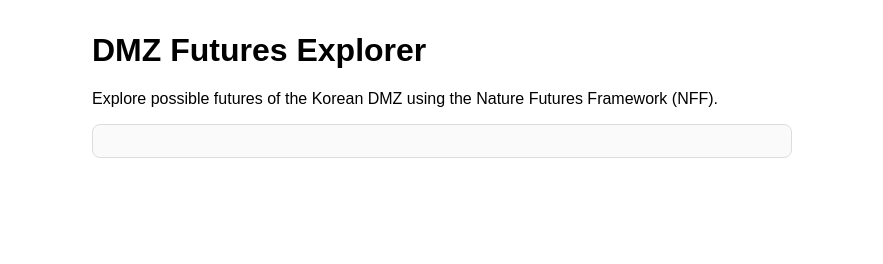
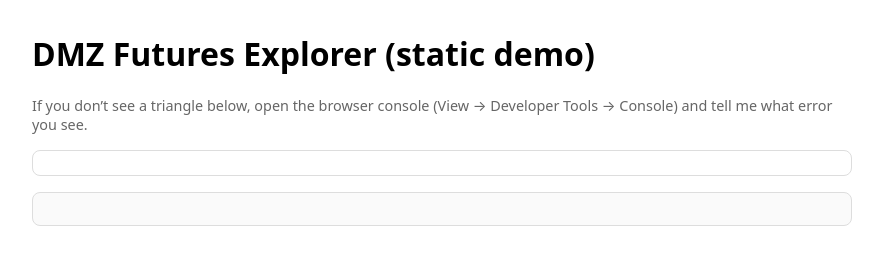
Before and after one commit to gdpeterson/DMZ-NFF-scenarios, a plain HTML site: page index.html in a window 1280 px wide. Shown: the whole page, without its empty margins (198-1081 px from the left). Drawn offline with nearby package versions, Linux system fonts and the light colour scheme; no server answers.

Commit message:
Update index.html

```diff
--- a/index.html
+++ b/index.html
@@ -3,17 +3,27 @@
 <head>
   <meta charset="UTF-8" />
   <title>DMZ Futures Explorer</title>
-  <link rel="stylesheet" href="styles.css" />
+  <meta name="viewport" content="width=device-width, initial-scale=1" />
+
+  <style>
+    body { font-family: system-ui, -apple-system, Segoe UI, Roboto, sans-serif; max-width: 820px; margin: 2rem auto; padding: 0 1rem; }
+    #plot { margin-top: 1rem; border: 1px solid #ddd; border-radius: 8px; padding: 12px; }
+    .card { margin-top: 1rem; padding: 1rem; border: 1px solid #ddd; border-radius: 8px; background: #fafafa; }
+    .muted { color: #666; font-size: 0.9rem; }
+  </style>
+
+  <!-- Load D3 FIRST -->
   <script src="https://d3js.org/d3.v7.min.js"></script>
+  <!-- Load our code AFTER, using defer so it runs when DOM is ready -->
+  <script src="explore.js" defer></script>
 </head>
 <body>
   <main>
-    <h1>DMZ Futures Explorer</h1>
-    <p>Explore possible futures of the Korean DMZ using the Nature Futures Framework (NFF).</p>
+    <h1>DMZ Futures Explorer (static demo)</h1>
+    <p class="muted">If you don’t see a triangle below, open the browser console (View → Developer Tools → Console) and tell me what error you see.</p>
+
     <div id="plot"></div>
     <div id="scenario-card" class="card"></div>
   </main>
-
-  <script src="explore.js"></script>
 </body>
 </html>
```
